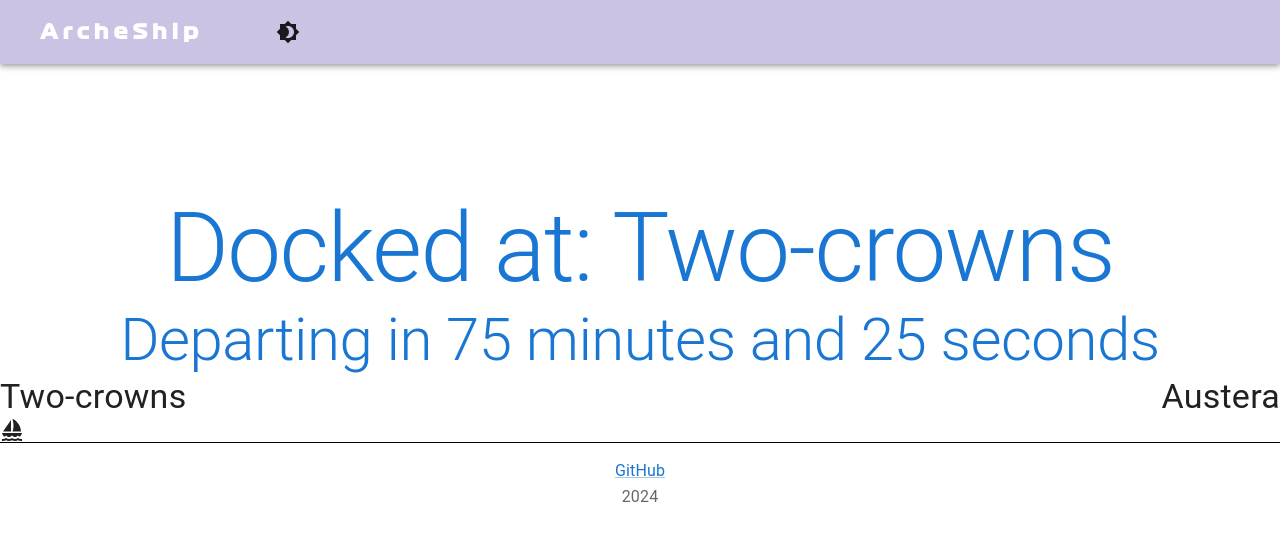
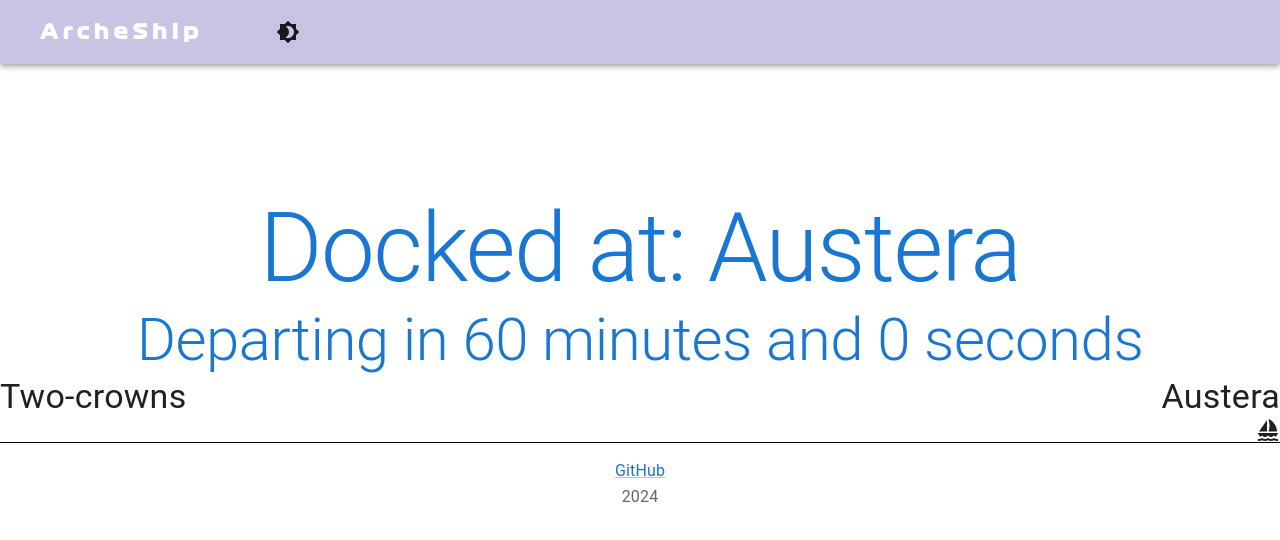
Before and after one commit to emnordi/archeship, a React (Create React App) app: page / in a window 1280 px wide. Shown: the top 540 px of the page. Built offline with nearby package versions, Linux system fonts and the light colour scheme.

Commit message:
Update timer

```diff
--- a/src/pages/MainPage.tsx
+++ b/src/pages/MainPage.tsx
@@ -13,10 +13,10 @@ interface Props {
 
 const MainPage = ({ theme }: Props) => {
   //Settings to generate correct time and place
-  const startingLocation: ShipLocation = ShipLocation.TWO_CROWNS;
-  const otherLocation: ShipLocation = ShipLocation.AUSTERA;
-  const reportedTimeFromString = new Date('2024-03-06T18:48');
-  const reportedBuffTimer = getTimeInseconds(16, 54);
+  const startingLocation: ShipLocation = ShipLocation.AUSTERA;
+  const otherLocation: ShipLocation = ShipLocation.TWO_CROWNS;
+  const reportedTimeFromString = new Date('2024-03-07T16:06');
+  const reportedBuffTimer = getTimeInseconds(7, 38);
 
   const [shipStatus, setShipStatus] = useState<ShipStatus>(ShipStatus.DOCKED);
   const [shipLocation, setShipLocation] = useState<ShipLocation>(startingLocation);
```
